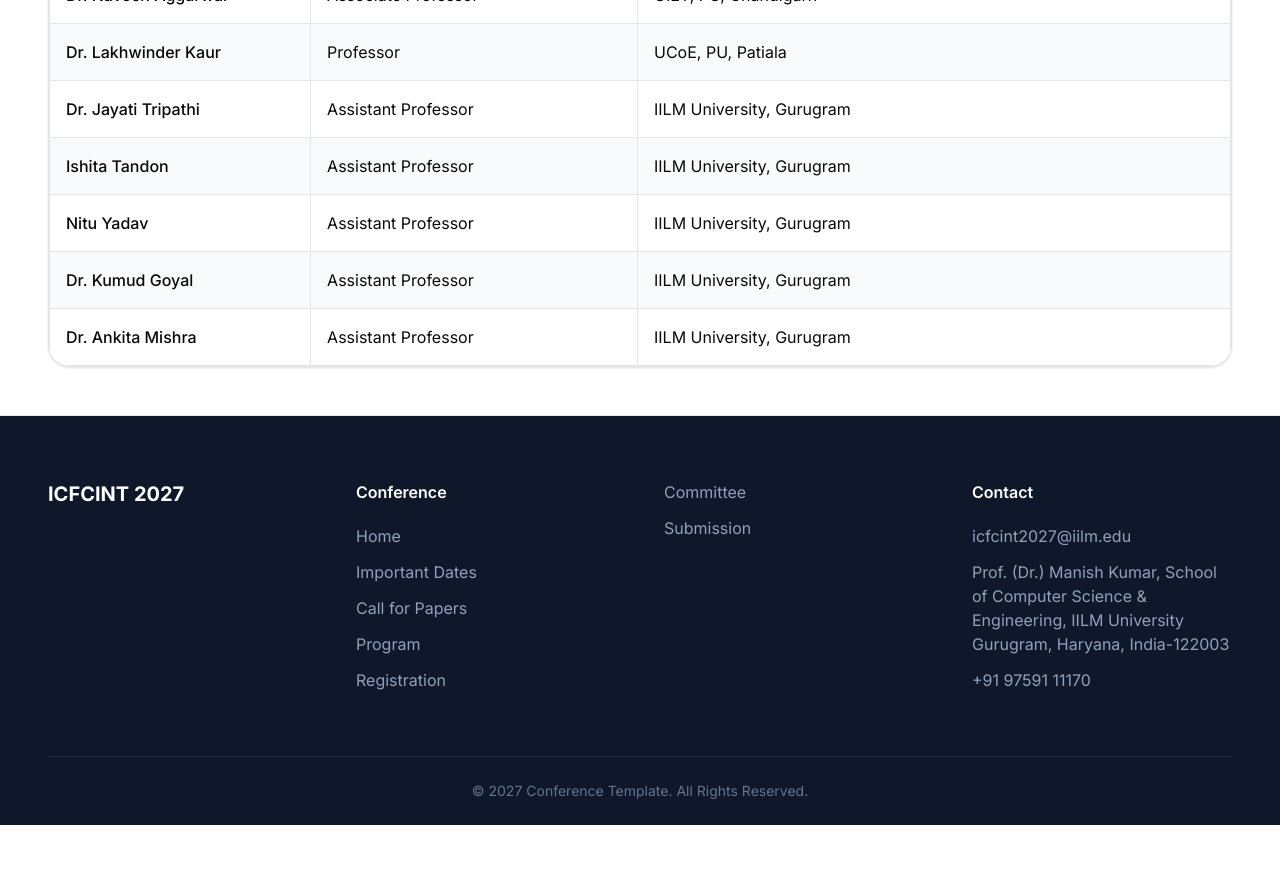
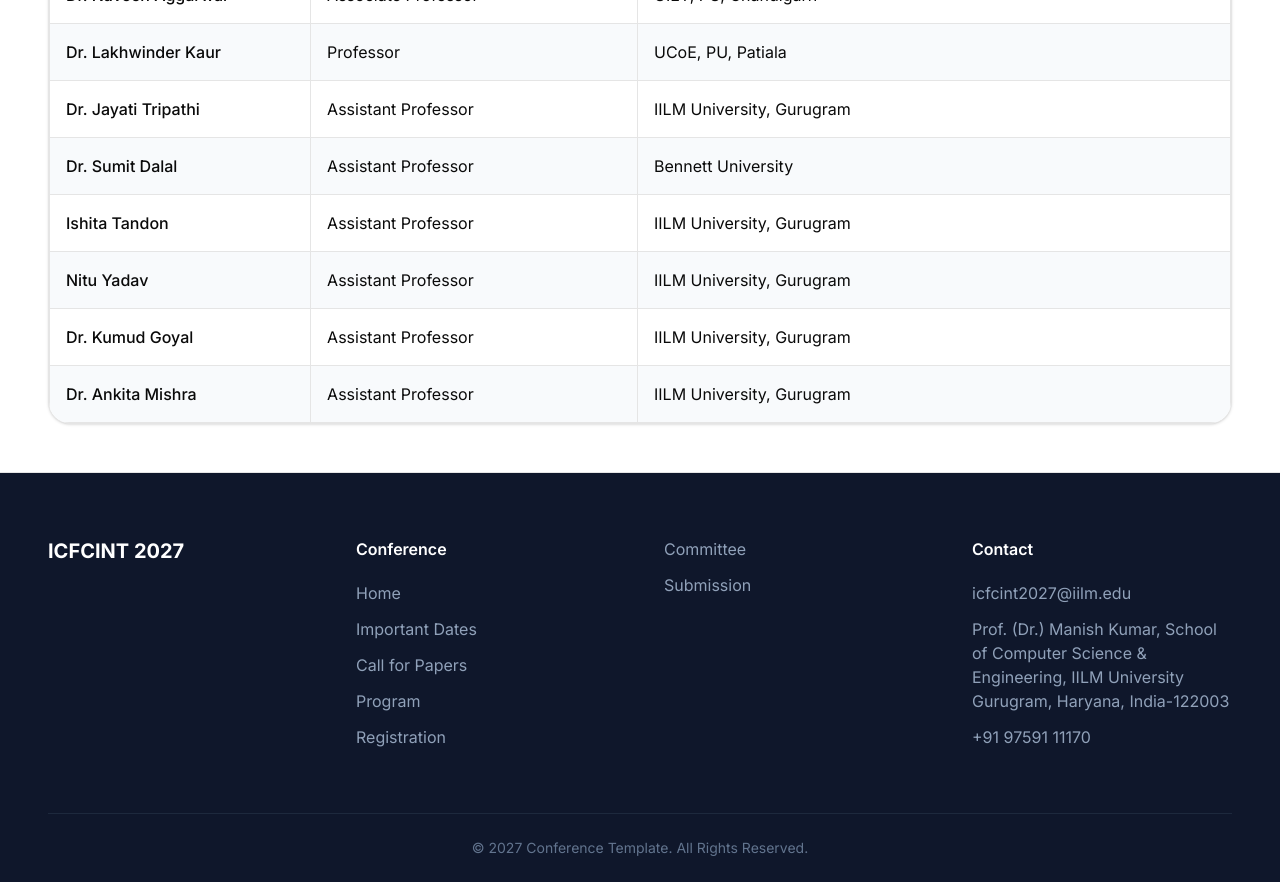
Before and after one commit to abhiseksharma/ICFCINT, a Next.js app: page /committee in a window 1280 px wide. Shown: the part 6820-7702 px from the top of the page. Before the commit the page ends 7645 px from the top, so only its background shows below. Built offline with nearby package versions, Linux system fonts and the light colour scheme.

Commit message:
Added Committee mamber

```diff
--- a/app/committee/page.tsx
+++ b/app/committee/page.tsx
@@ -343,6 +343,11 @@
     name: "Dr. Jayati Tripathi",
     designation: "Assistant Professor",
     organization: "IILM University, Gurugram",
+  },
+  {
+    name: "Dr. Sumit Dalal",
+    designation: "Assistant Professor",
+    organization: "Bennett University",
   },
   {
     name: "Ishita Tandon",
```
